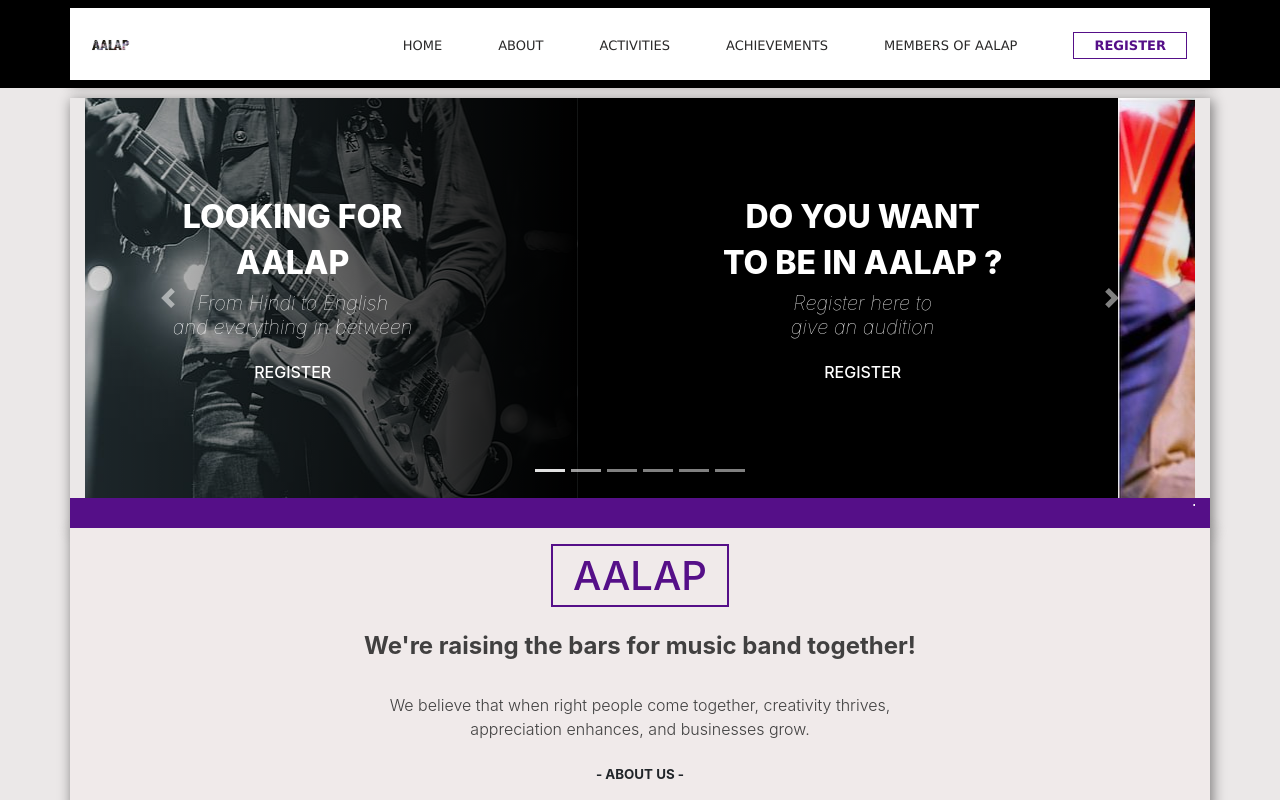
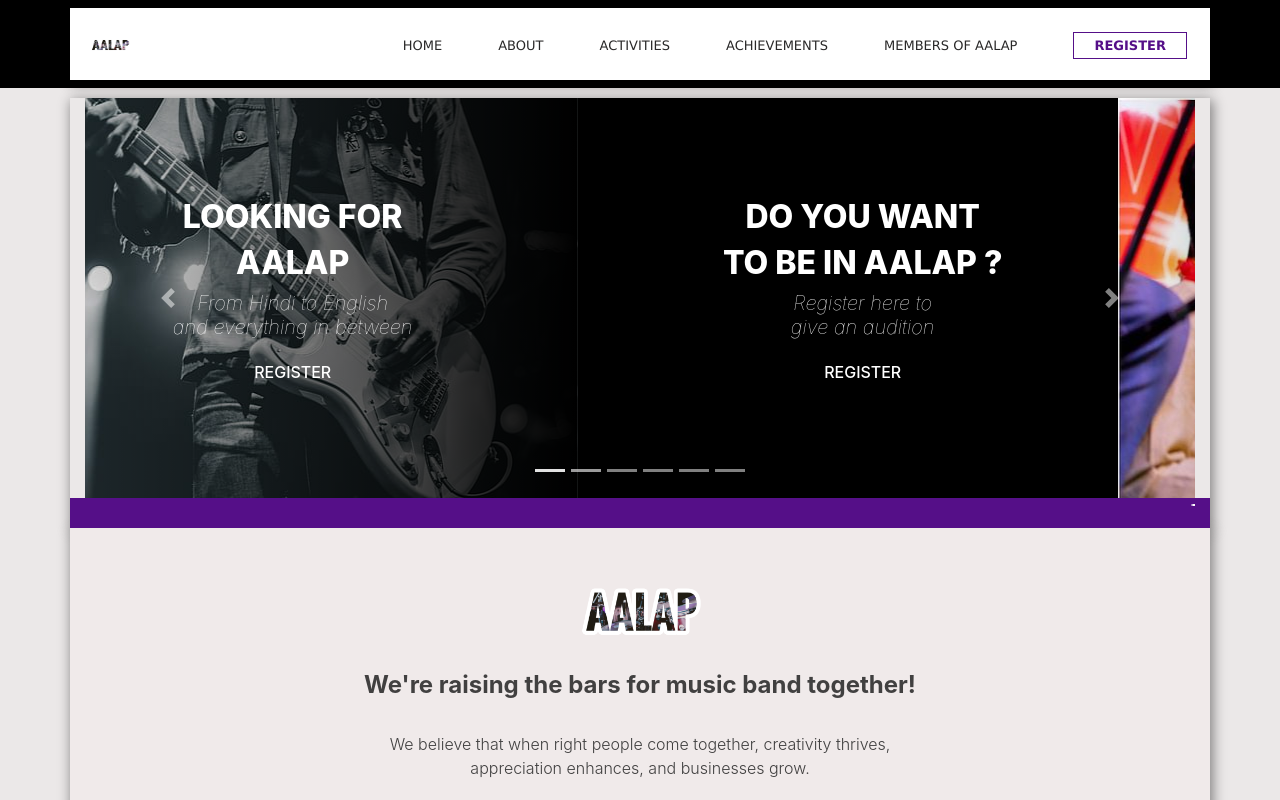
Before and after one commit to aalapofficial/Aalap_Website, a plain HTML site: page index.html in a window 1280 px wide. Shown: the top 800 px of the page. Drawn offline with nearby package versions, Linux system fonts and the light colour scheme.

Commit message:
Rishitha-index.html update

```diff
--- a/index.html
+++ b/index.html
@@ -200,7 +200,7 @@
         <div class="row" style="background-color: rgb(240, 234, 234);">
             <div class="col-12" style="text-align: center;">
                 <br>
-                <h1><span class="aalap-heading" >AALAP</span></h1>
+                <img src="Assets/AALAP_Logo_transperant(1).png" width="150">
                 <br>
                 <h4 class="raising-bars"><b>We're raising the bars for music band together!</b></h4>
                 <br>
```
